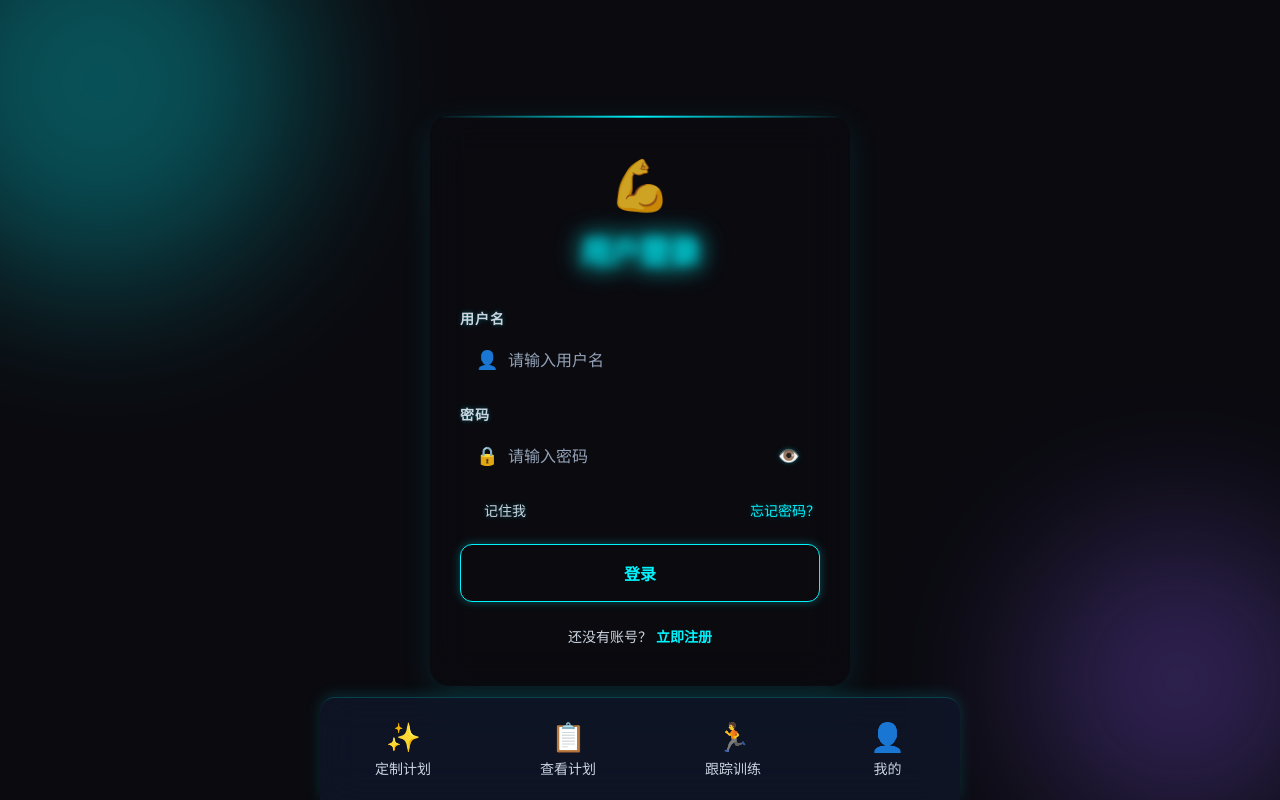
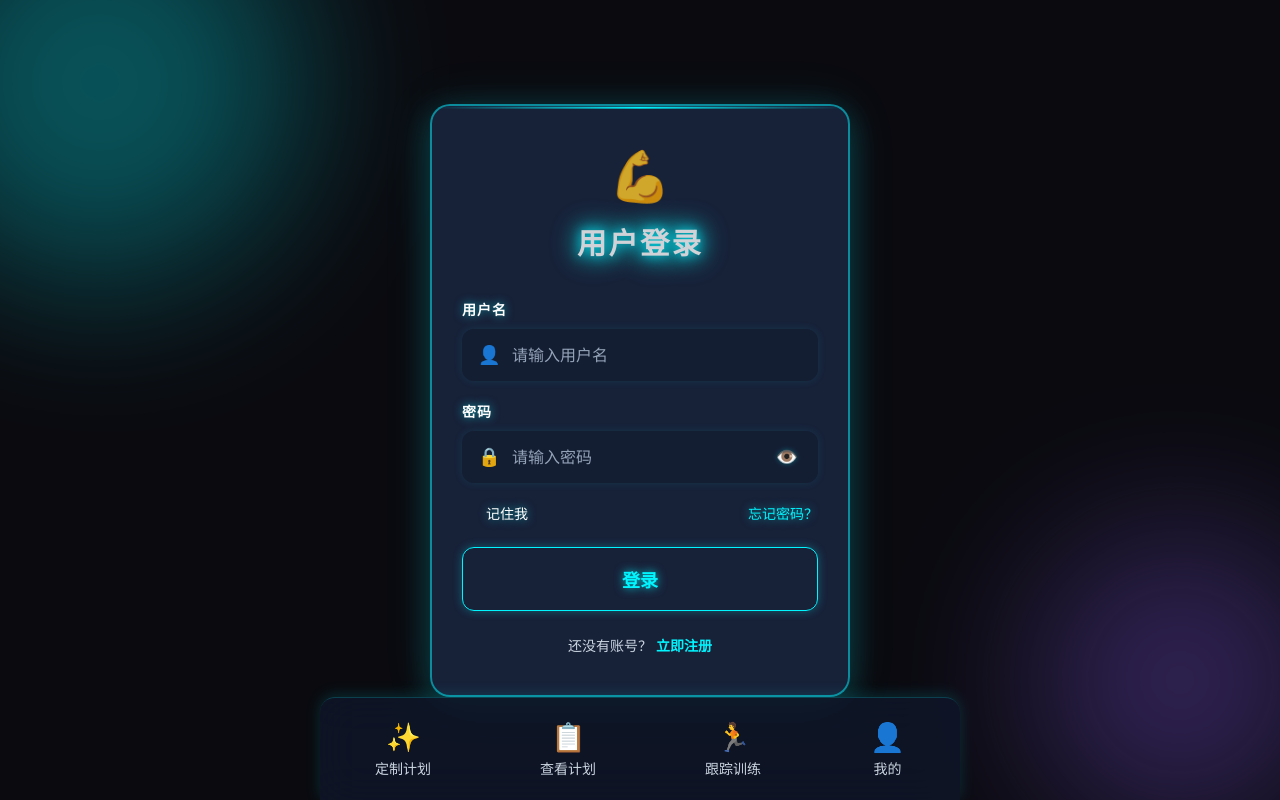
Before and after one commit to zj199088/tellme, a Vue app in the folder fitness-app-frontend/: page /auth/login in a window 1280 px wide. Built offline with nearby package versions, Linux system fonts and the light colour scheme; no server answers.

Commit message:
feat: 根据文档完成功能
Co-authored-by: traeagent <traeagent@users.noreply.github.com>

```diff
--- a/fitness-app-frontend/src/pages/auth/login.vue
+++ b/fitness-app-frontend/src/pages/auth/login.vue
@@ -344,17 +344,17 @@ onMounted(() => {
 <style scoped>
 /* 定义登录页面所需的CSS变量 */
 :root {
-  --bg-primary: #0a0a0f;
-  --glass-bg: rgba(15, 23, 42, 0.8);
-  --glass-border: rgba(0, 245, 255, 0.2);
+  --bg-primary: #12121e;
+  --glass-bg: rgba(20, 30, 50, 0.9);
+  --glass-border: rgba(0, 245, 255, 0.4);
   --gradient-primary: linear-gradient(90deg, #00f5ff, #8b5cf6);
   --neon-red: #ff4d4f;
   --neon-green: #4caf50;
   --neon-cyan: #00f5ff;
   --neon-purple: #8b5cf6;
-  --text-primary: #f8fafc;
-  --text-secondary: #cbd5e1;
-  --text-muted: #94a3b8;
+  --text-primary: #ffffff;
+  --text-secondary: #e2e8f0;
+  --text-muted: #cbd5e1;
 }
 
 @keyframes fadeInUp {
@@ -507,12 +507,10 @@ onMounted(() => {
   margin-bottom: 8px;
   position: relative;
   z-index: 5;
-  background: var(--gradient-primary);
-  -webkit-background-clip: text;
-  -webkit-text-fill-color: transparent;
-  background-clip: text;
   color: #ffffff;
-  text-shadow: 0 0 10px rgba(0, 245, 255, 0.5), 0 0 20px rgba(0, 245, 255, 0.3);
+  text-shadow: 0 0 15px rgba(0, 245, 255, 0.8), 0 0 30px rgba(0, 245, 255, 0.5);
+  font-family: 'Arial', sans-serif;
+  letter-spacing: 2px;
 }
 
 .neon-glow {
@@ -588,14 +586,14 @@ onMounted(() => {
 
 .form-label {
   display: block;
-  margin-bottom: 8px;
-  font-weight: 600;
-  color: var(--text-secondary);
+  margin-bottom: 10px;
+  font-weight: bold;
+  color: #ffffff;
   text-transform: uppercase;
   letter-spacing: 1px;
   font-size: 14px;
   transition: color 0.3s ease;
-  text-shadow: 0 0 5px rgba(0, 245, 255, 0.3);
+  text-shadow: 0 0 10px rgba(0, 245, 255, 0.6);
 }
 
 .form-group.has-error .form-label {
@@ -624,15 +622,16 @@ onMounted(() => {
 
 .form-input {
   width: 100%;
-  padding: 14px 18px 14px 48px;
-  border: 1px solid var(--glass-border);
+  padding: 16px 20px 16px 50px;
+  border: 2px solid var(--glass-border);
   border-radius: 12px;
   font-size: 16px;
-  background: var(--glass-bg);
+  background: rgba(20, 30, 50, 0.8);
   color: var(--text-primary);
   transition: all 0.3s ease;
   box-sizing: border-box;
   outline: none;
+  box-shadow: 0 0 10px rgba(0, 245, 255, 0.1);
 }
 
 .form-input::placeholder {
@@ -706,8 +705,8 @@ onMounted(() => {
   align-items: center;
   margin-bottom: 24px;
   font-size: 14px;
-  color: var(--text-secondary);
-  text-shadow: 0 0 5px rgba(0, 245, 255, 0.3);
+  color: #ffffff;
+  text-shadow: 0 0 10px rgba(0, 245, 255, 0.6);
 }
 
 .remember-me {
@@ -778,10 +777,10 @@ onMounted(() => {
 
 .login-btn {
   width: 100%;
-  padding: 16px;
+  padding: 18px;
   border-radius: 12px;
-  font-size: 16px;
-  font-weight: 600;
+  font-size: 18px;
+  font-weight: bold;
   position: relative;
   overflow: hidden;
   cursor: pointer;
@@ -790,10 +789,11 @@ onMounted(() => {
   align-items: center;
   justify-content: center;
   gap: 8px;
-  background: var(--glass-bg);
-  color: var(--neon-cyan);
-  border: 1px solid var(--neon-cyan);
-  box-shadow: 0 0 10px rgba(0, 245, 255, 0.3);
+  background: linear-gradient(135deg, rgba(0, 245, 255, 0.2), rgba(139, 92, 246, 0.2));
+  color: #ffffff;
+  border: 2px solid var(--neon-cyan);
+  box-shadow: 0 0 20px rgba(0, 245, 255, 0.5), 0 0 40px rgba(0, 245, 255, 0.3);
+  text-shadow: 0 0 10px rgba(0, 245, 255, 0.8);
 }
 
 .login-btn:disabled {
@@ -840,14 +840,14 @@ onMounted(() => {
 }
 
 .glass-card {
-  background: var(--glass-bg);
+  background: rgba(25, 35, 60, 0.95);
   backdrop-filter: blur(20px);
   -webkit-backdrop-filter: blur(20px);
-  border: 1px solid var(--glass-border);
+  border: 2px solid rgba(0, 245, 255, 0.5);
   border-radius: 20px;
   position: relative;
   overflow: hidden;
-  box-shadow: 0 8px 32px 0 rgba(0, 245, 255, 0.1);
+  box-shadow: 0 8px 32px 0 rgba(0, 245, 255, 0.2), 0 0 50px rgba(0, 245, 255, 0.1);
 }
 
 .glass-card::before {
```
